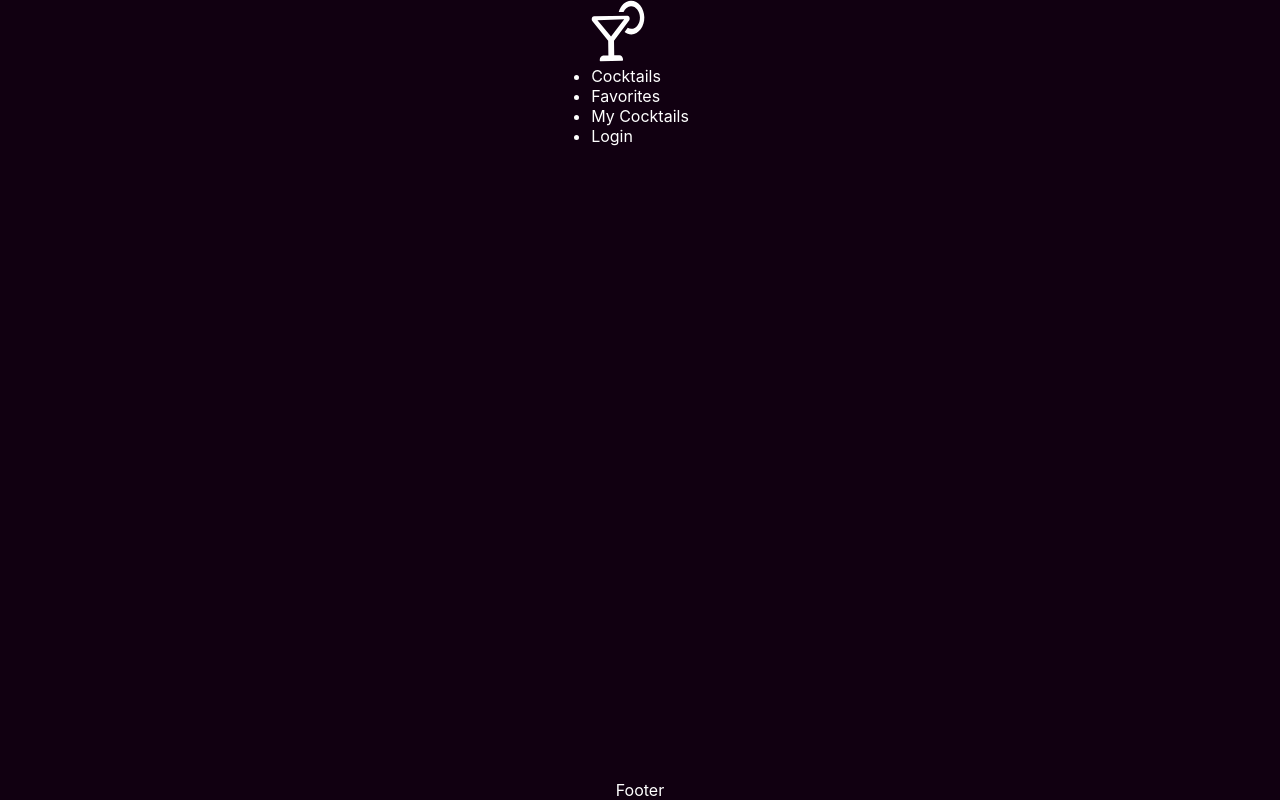
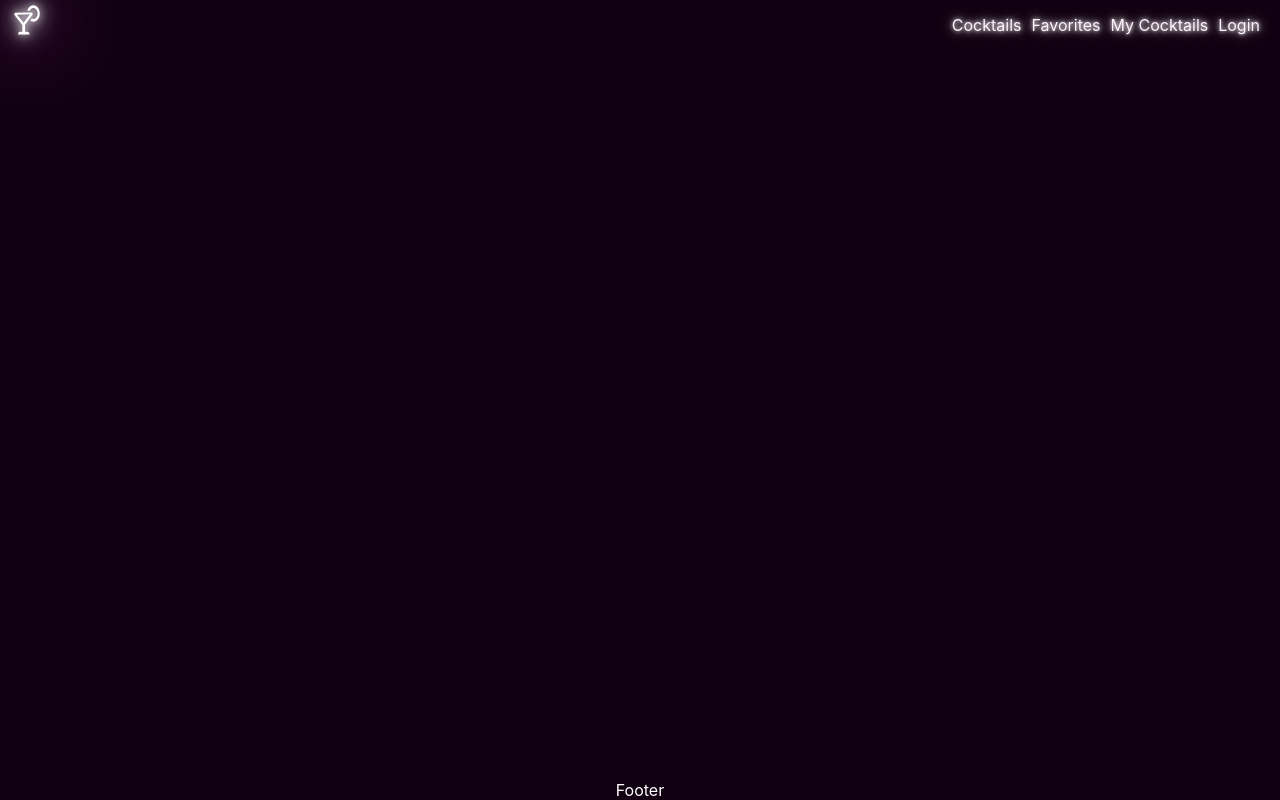
Before and after one commit to moisesrj97/the-shaker, a React (Create React App) app: page / in a window 1280 px wide. Built offline with nearby package versions, Linux system fonts and the light colour scheme.

Commit message:
add navbar with styles

```diff
--- a/src/components/navbar/NavBar.js
+++ b/src/components/navbar/NavBar.js
@@ -1,4 +1,7 @@
 import React from "react";
+import { Link } from "react-router-dom";
+
+import "./NavBar.scss";
 
 const NavBar = () => {
   return (
@@ -13,17 +16,25 @@ const NavBar = () => {
           className="navbar__nav-logo"
         >
           <path
-            fill-rule="evenodd"
-            clip-rule="evenodd"
+            fillRule="evenodd"
+            clipRule="evenodd"
             d="M23.2407 55.3098L28.3516 55.2296C30.3676 55.198 32.0351 57.2711 32.0757 59.8597C32.0838 60.3776 31.7637 60.8023 31.3603 60.8086L9.45662 61.1521C9.05323 61.1585 8.71992 60.7441 8.7118 60.2261C8.6712 57.6375 10.2728 55.5132 12.2889 55.4816L17.3998 55.4014L17.1696 40.7278L1.45942 21.197C0.0144572 19.4006 0.968705 16.276 2.97198 16.2446L36.4335 15.7198C38.4368 15.6884 39.4885 18.7815 38.1006 20.6224L23.0106 40.6362L23.2407 55.3098ZM27.7501 12.1052C29.4573 5.53801 34.1968 0.751773 39.9109 0.662156C47.1692 0.548321 53.1716 8.01082 53.3178 17.3304C53.4639 26.6499 47.6985 34.297 40.4402 34.4108C37.9386 34.45 35.6093 33.5395 33.5944 32.0122L36.7476 27.8298C37.8555 28.4501 39.0706 28.8061 40.352 28.786C45.1827 28.7103 49.0343 23.6027 48.937 17.3991C48.8397 11.1954 44.8298 6.21117 39.9991 6.28693C36.7711 6.33756 34.0123 8.66059 32.5452 12.03L27.7501 12.1052ZM6.46636 20.3606L20.0269 36.5975L33.206 19.2598L6.46636 20.3606Z"
             fill="white"
           />
         </svg>
-        <ul>
-          <li calssName="navbar__nav-list">Cocktails</li>
-          <li calssName="navbar__nav-list">Favorites</li>
-          <li calssName="navbar__nav-list">My Cocktails</li>
-          <li calssName="navbar__nav-list">Login</li>
+        <ul className="navbar__ul">
+          <li className="navbar__ul-list">
+            <Link to="/">Cocktails</Link>
+          </li>
+          <li className="navbar__ul-list">
+            <Link to="/">Favorites</Link>
+          </li>
+          <li className="navbar__ul-list">
+            <Link to="/">My Cocktails</Link>
+          </li>
+          <li className="navbar__ul-list">
+            <Link to="/">Login</Link>
+          </li>
         </ul>
       </nav>
     </div>
--- a/src/components/navbar/NavBar.scss
+++ b/src/components/navbar/NavBar.scss
@@ -0,0 +1,46 @@
+.navbar {
+  display: flex;
+  width: 100%;
+  height: 50px;
+  justify-content: center;
+}
+
+.navbar__nav {
+  width: 100%;
+  display: flex;
+  justify-content: space-between;
+}
+
+.navbar__nav-logo {
+  display: flex;
+  height: 80%;
+  aspect-ratio: 1;
+  font-size: 1rem;
+  padding: 5px;
+  filter: drop-shadow(0 0 4px #fff) drop-shadow(0 0 11px #fff)
+    drop-shadow(0 0 40px #f44bfc);
+}
+.navbar__ul {
+  display: flex;
+  align-items: center;
+  padding: 10px;
+  padding-left: 10px;
+  list-style-type: none;
+}
+
+.navbar__ul-list a {
+  display: flex;
+  padding-right: 10px;
+  color: #fef2fe;
+  list-style: none;
+  text-align: center;
+  text-shadow: 0 0 4px #fff, 0 0 11px #fff;
+  text-decoration: none;
+}
+
+.navbar__ul-list:hover a {
+  text-decoration: underline;
+}
+
+@media (max-width: 600px) {
+}
```
